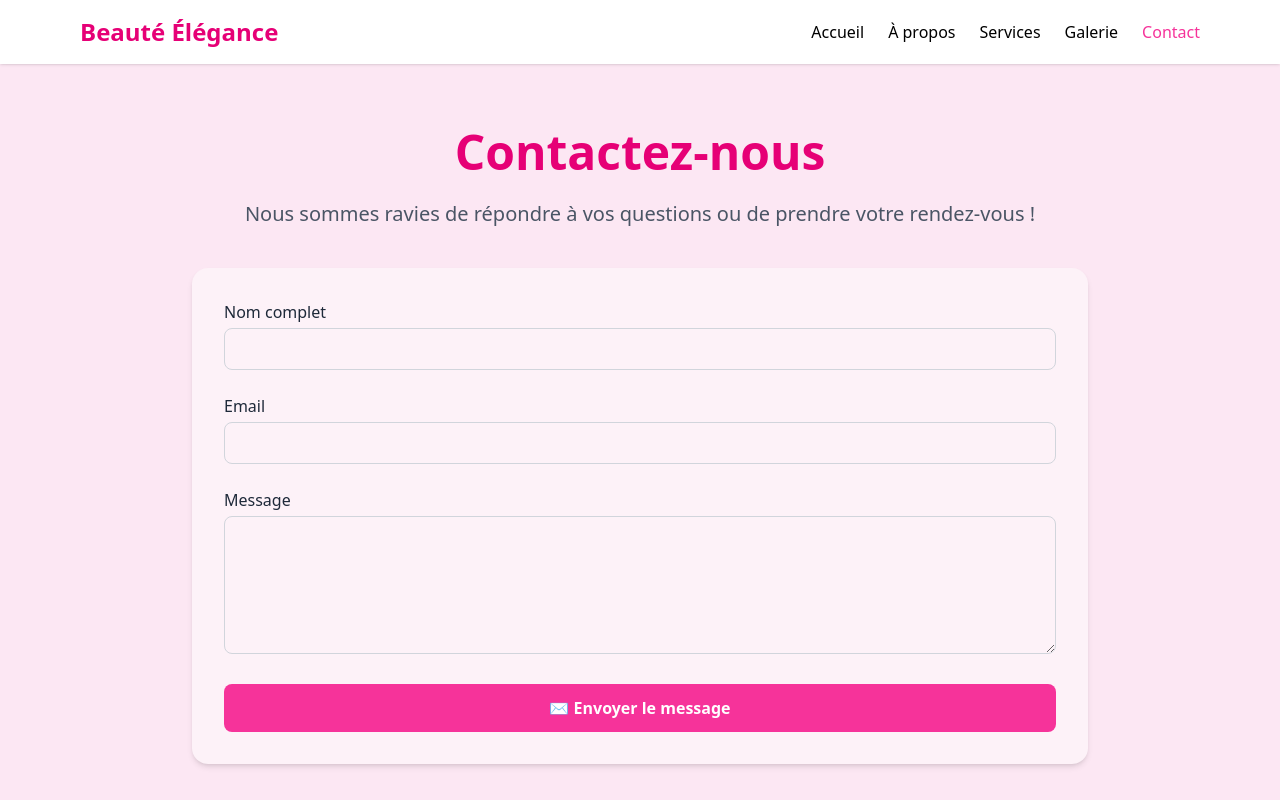
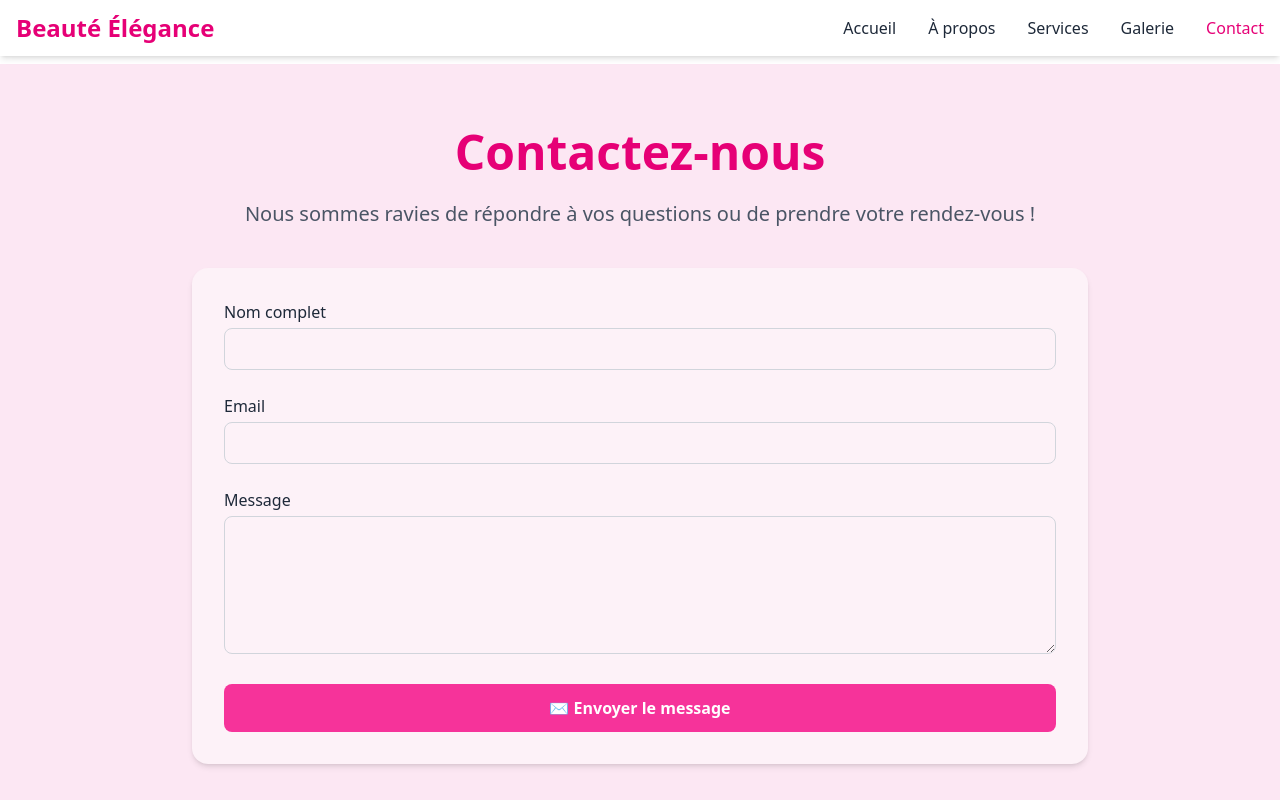
Before and after one commit to elisee9/salon-beaute-site, a React (Vite) app: page /contact in a window 1280 px wide. Shown: the top 800 px of the page. Built offline with nearby package versions, Linux system fonts and the light colour scheme.

Commit message:
Modification du menu sur l'écran mobile

```diff
--- a/src/components/Navbar.jsx
+++ b/src/components/Navbar.jsx
@@ -1,112 +1,122 @@
-// src/components/Navbar.jsx
+// src/components/Header.jsx
+
+import { useState, useEffect, useRef } from "react";
 import { NavLink } from "react-router-dom";
-import { useState, useEffect, useRef } from "react";
+import { FaBars, FaTimes } from "react-icons/fa";
 import { motion, AnimatePresence } from "framer-motion";
-import { Menu, X } from "lucide-react";
 
-function Navbar() {
+const navLinks = [
+   { name: "Accueil", path: "/" },
+   { name: "À propos", path: "/about" },
+   { name: "Services", path: "/services" },
+   { name: "Galerie", path: "/gallery" },
+   { name: "Contact", path: "/contact" },
+];
+
+const Header = () => {
    const [isOpen, setIsOpen] = useState(false);
    const menuRef = useRef(null);
 
-   const navLinks = [
-      { to: "/", label: "Accueil" },
-      { to: "/about", label: "À propos" },
-      { to: "/services", label: "Services" },
-      { to: "/gallery", label: "Galerie" },
-      { to: "/contact", label: "Contact" },
-   ];
+   useEffect(() => {
+      document.body.style.overflow = isOpen ? "hidden" : "auto";
 
-   // Fermer le menu quand on clique à l'extérieur
-   useEffect(() => {
       const handleClickOutside = (event) => {
          if (menuRef.current && !menuRef.current.contains(event.target)) {
             setIsOpen(false);
          }
       };
 
-      // Ajout seulement sur mobile
-      if (isOpen && window.innerWidth < 768) {
+      if (isOpen) {
          document.addEventListener("mousedown", handleClickOutside);
       }
 
       return () => {
+         document.body.style.overflow = "auto";
          document.removeEventListener("mousedown", handleClickOutside);
       };
    }, [isOpen]);
 
    return (
-      <header className="fixed w-full top-0 bg-white shadow z-50" ref={menuRef}>
-         <nav className="max-w-6xl mx-auto flex items-center justify-between p-4">
-            <motion.h1
-               initial={{ opacity: 0, x: -30 }}
-               animate={{ opacity: 1, x: 0 }}
-               transition={{ duration: 0.5 }}
-               className="text-2xl font-bold text-pink-600"
+      <header className="fixed top-0 left-0 w-full z-50 bg-white/70 backdrop-blur-lg shadow-md">
+         <div className="max-w-7xl mx-auto px-4 py-3 flex justify-between items-center">
+            {/* Logo */}
+            <NavLink
+               to="/"
+               className="text-pink-600 text-2xl font-bold"
+               onClick={() => setIsOpen(false)}
             >
-               <NavLink to="/" className="hover:text-pink-500 transition">
-                  Beauté Élégance
+               Beauté <span>Élégance</span>
             </NavLink>
-            </motion.h1>
 
-            {/* Desktop nav */}
-            <ul className="hidden md:flex space-x-6 font-medium">
-               {navLinks.map(({ to, label }) => (
-                  <li key={to}>
+            {/* Desktop Nav */}
+            <nav className="hidden md:flex items-center gap-8 text-gray-800 font-medium">
+               {navLinks.map((link) => (
                   <NavLink
-                        to={to}
+                     key={link.name}
+                     to={link.path}
                      className={({ isActive }) =>
-                           isActive
-                              ? "text-pink-500"
-                              : "hover:text-pink-400 transition"
+                        `transition ${
+                           isActive ? "text-pink-600" : "hover:text-pink-500"
+                        }`
                      }
+                     onClick={() => setIsOpen(false)}
                   >
-                        {label}
+                     {link.name}
                   </NavLink>
-                  </li>
                ))}
-            </ul>
+            </nav>
 
-            {/* Mobile menu icon */}
-            <div className="md:hidden">
+            {/* Mobile Nav Toggle */}
             <button
+               className={`md:hidden text-pink-600 text-2xl z-50`}
                onClick={() => setIsOpen(!isOpen)}
                aria-label={isOpen ? "Fermer le menu" : "Ouvrir le menu"}
             >
-                  {isOpen ? <X size={28} /> : <Menu size={28} />}
+               {isOpen ? <FaTimes /> : <FaBars />}
             </button>
          </div>
-         </nav>
 
-         {/* Mobile nav menu */}
+         {/* Mobile Nav Menu */}
          <AnimatePresence>
             {isOpen && (
-               <motion.ul
-                  initial={{ y: -20, opacity: 0 }}
-                  animate={{ y: 0, opacity: 1 }}
-                  exit={{ y: -20, opacity: 0 }}
-                  transition={{ duration: 0.3 }}
-                  className="md:hidden bg-pink-50 shadow-md py-4 px-6 space-y-4 font-medium -mr-0 text-center"
+               <>
+                  <motion.div
+                     initial={{ opacity: 0 }}
+                     animate={{ opacity: 1 }}
+                     exit={{ opacity: 0 }}
+                     className="fixed inset-0 bg-black/60 z-30"
+                  />
+
+                  <motion.div
+                     ref={menuRef}
+                     initial={{ x: "100%" }}
+                     animate={{ x: 0 }}
+                     exit={{ x: "100%" }}
+                     transition={{ type: "tween", duration: 0.3 }}
+                     className="fixed top-0 right-0 h-80 w-60 bg-white z-40 shadow-lg rounded-l-xl pt-8 pb-6 px-3 flex flex-col justify-start items-center"
                   >
-                  {navLinks.map(({ to, label }) => (
-                     <li key={to}>
+                     {navLinks.map((link) => (
                         <NavLink
-                           to={to}
+                           key={link.name}
+                           to={link.path}
+                           className={({ isActive }) =>
+                              `text-lg font-medium text-center w-full py-3 rounded transition ${
+                                 isActive
+                                    ? "text-pink-600"
+                                    : "hover:text-pink-500 text-gray-700"
+                              }`
+                           }
                            onClick={() => setIsOpen(false)}
-                           className={({ isActive }) =>
-                              isActive
-                                 ? "text-pink-500 block py-2"
-                                 : "hover:text-pink-400 transition block py-2"
-                           }
                         >
-                           {label}
+                           {link.name}
                         </NavLink>
-                     </li>
                      ))}
-               </motion.ul>
+                  </motion.div>
+               </>
             )}
          </AnimatePresence>
       </header>
    );
-}
+};
 
-export default Navbar;
+export default Header;
```
Lines whose indentation alone changed are shown as unchanged.
